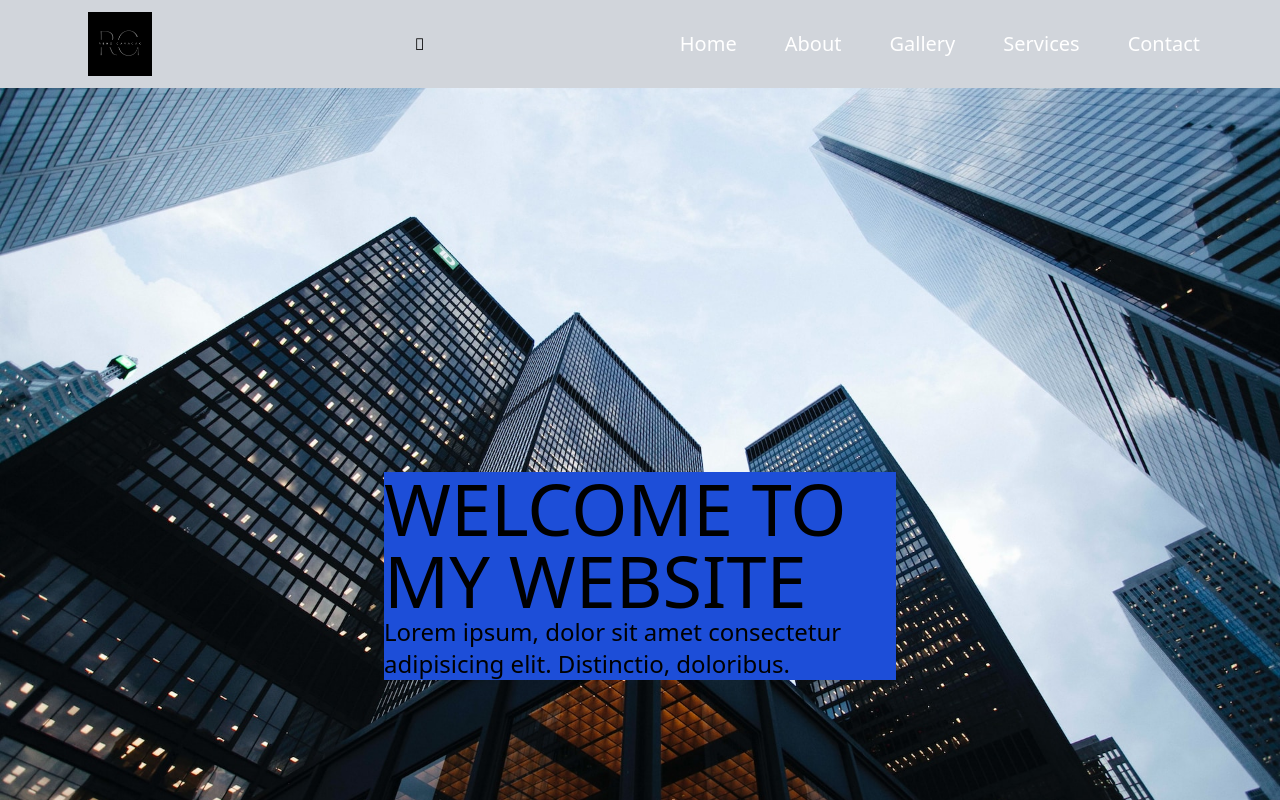
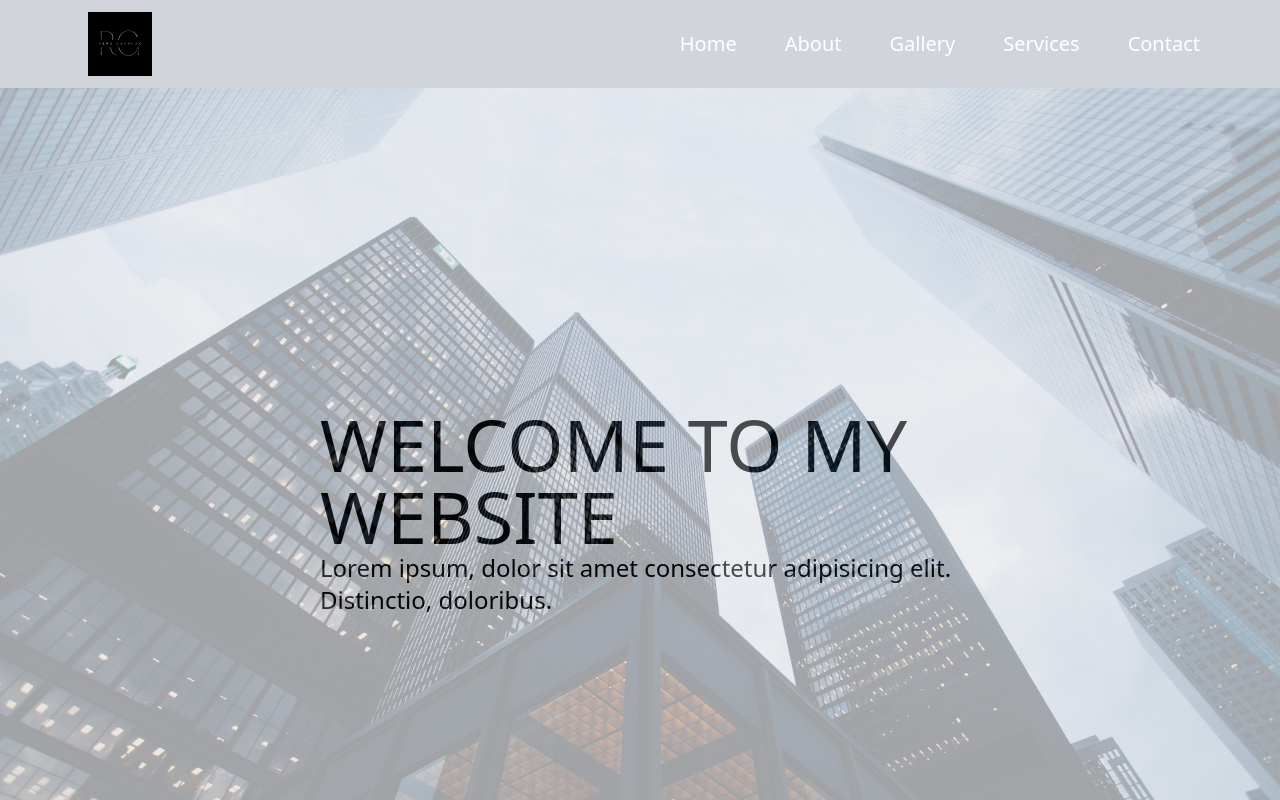
Before and after one commit to RenzKing/realestate, a React (Vite) app: page /home in a window 1280 px wide. Shown: the top 800 px of the page. Built offline with nearby package versions, Linux system fonts and the light colour scheme.

Commit message:
fixing bg

```diff
--- a/src/components/HeroTextbox.jsx
+++ b/src/components/HeroTextbox.jsx
@@ -3,7 +3,7 @@ import React from 'react';
 const HeroTextbox = () => {
   return (
     <>
-      <div className=" absolute m-96 bg-blue-700  " id="hero-textbox">
+      <div className=" absolute m-80 text-black" id="hero-textbox">
         <h1 className="text-7xl">WELCOME TO MY WEBSITE</h1>
         <p className="text-2xl">
           Lorem ipsum, dolor sit amet consectetur adipisicing elit. Distinctio,
--- a/src/components/Navbar.jsx
+++ b/src/components/Navbar.jsx
@@ -18,16 +18,13 @@ const Navbar = () => {
 
               <Link to="/home">
                 <img
-                  src="public\img\Renz gayacao.png"
+                  src="/img/Renz gayacao.png"
                   className=" h-20 w-20 cursor-pointer p-2"
                   alt="Renz King Gayacao"
                   id="navbar-logo"
                 />
-                <i className="fab fa-typo3" />
               </Link>
-              <div className="" onClick={handleClick} id="menu-icon">
-                <i className={click ? 'fas fa-times' : 'fas fa-bars'} />
-              </div>
+
               {/*  */}
               <ul className="flex gap-12 text-xl text-white">
                 <Link to="/home">
--- a/src/container/Home.jsx
+++ b/src/container/Home.jsx
@@ -10,7 +10,7 @@ const Home = () => {
           <HeroTextbox />
           <img
             src="/img/buildings.jpg"
-            className="h-screen w-full object-cover"
+            className="h-screen w-full object-cover opacity-30"
             alt="hero"
             id="hero-image"
           />
```
